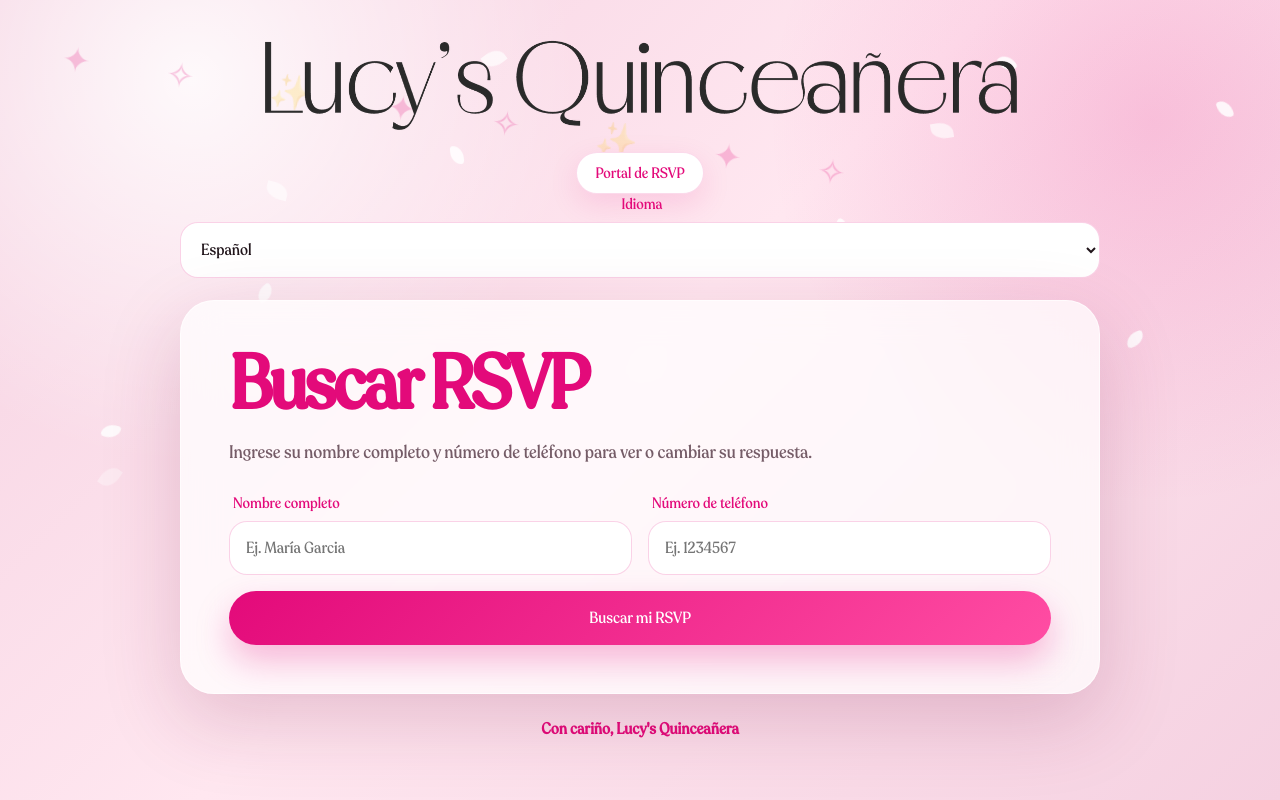
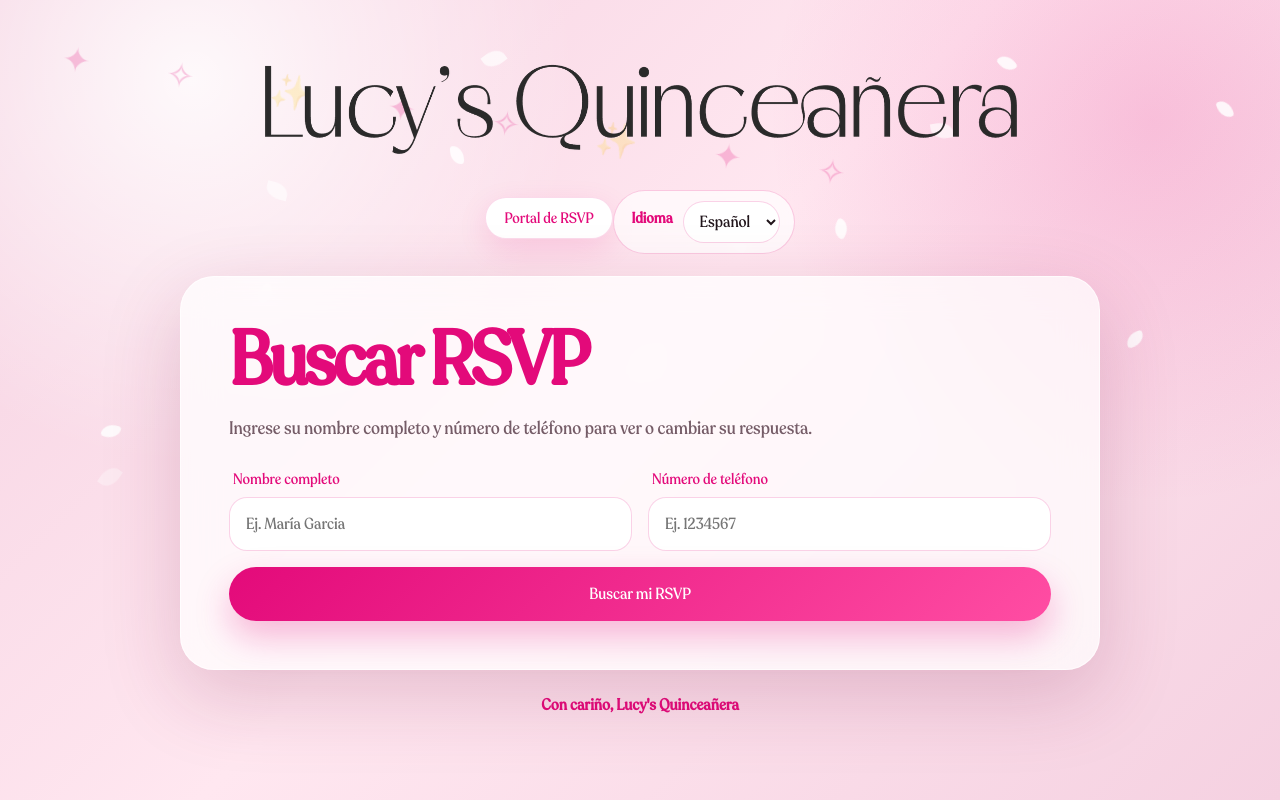
Before and after one commit to erendirasboutique/lucys-q-rsvp, a Next.js app: page / in a window 1280 px wide. Built offline with nearby package versions, Linux system fonts and the light colour scheme.

Commit message:
Add styles for language switch and success screen
Added styles for language switch and success screen components.

```diff
--- a/app/globals.css
+++ b/app/globals.css
@@ -385,7 +385,55 @@ th {
 .mini-btn.danger {
   background: #b00040;
 }
+.language-switch {
+  margin-top: 14px;
+  display: inline-flex;
+  gap: 10px;
+  align-items: center;
+  background: rgba(255,255,255,0.7);
+  border: 1px solid rgba(227,10,122,0.2);
+  padding: 10px 14px;
+  border-radius: 999px;
+  backdrop-filter: blur(12px);
+}
 
+.language-switch label {
+  color: #e30a7a;
+  font-weight: 700;
+}
+
+.language-switch select {
+  border-radius: 999px;
+  padding: 8px 12px;
+}
+
+.success-screen {
+  margin: 18px 0;
+  padding: 18px;
+  border-radius: 20px;
+  background: rgba(255,255,255,0.8);
+  border: 1px solid rgba(227,10,122,0.25);
+  text-align: center;
+  animation: successPop 0.5s ease both;
+}
+
+.success-check {
+  width: 54px;
+  height: 54px;
+  margin: 0 auto 10px;
+  border-radius: 50%;
+  background: #e30a7a;
+  color: white;
+  font-size: 34px;
+  line-height: 54px;
+  animation: checkBounce 0.7s ease both;
+}
+
+@keyframes checkBounce {
+  0% { transform: scale(0.4); opacity: 0; }
+  60% { transform: scale(1.15); opacity: 1; }
+  100% { transform: scale(1); }
+}
 .modal {
   position: fixed;
   inset: 0;
```
